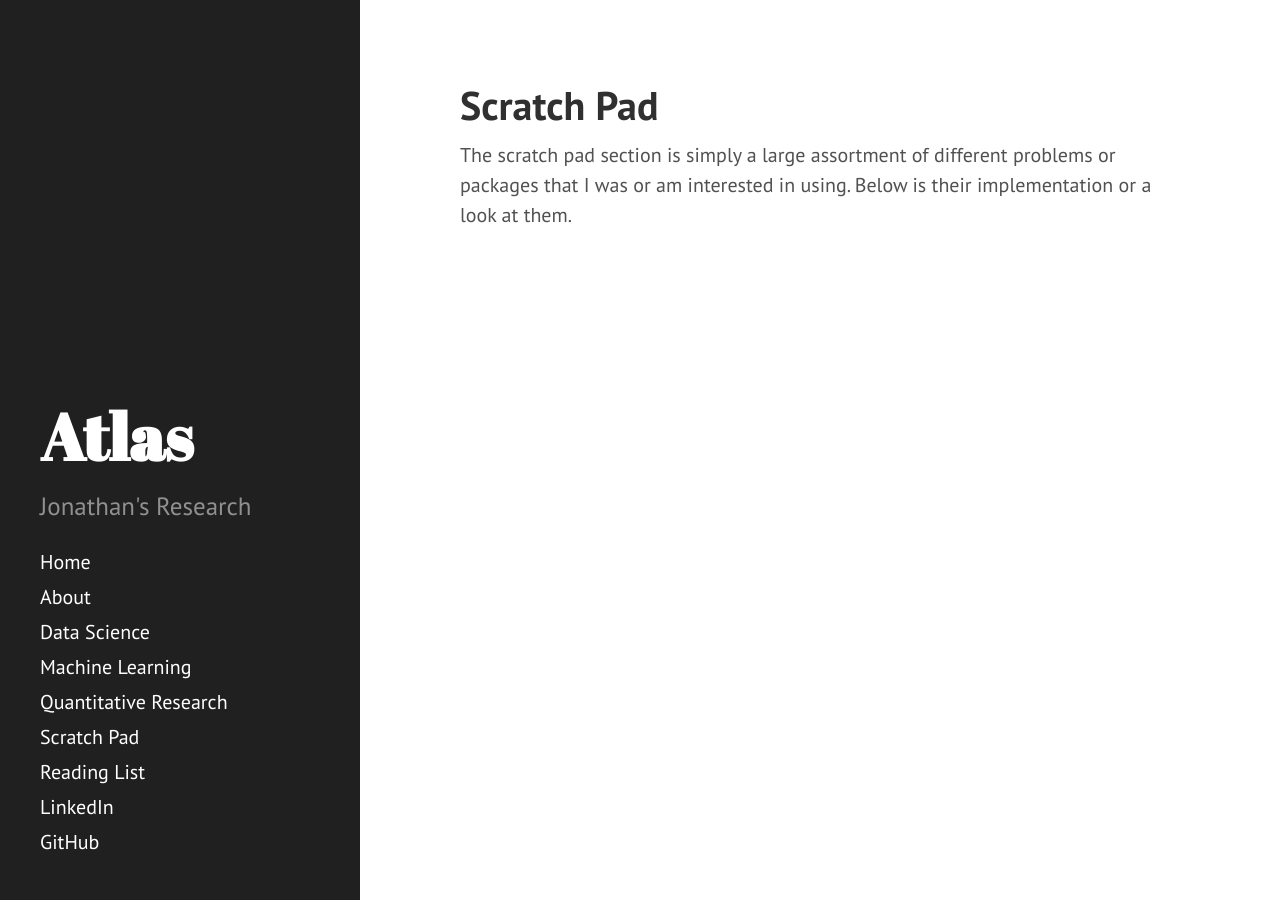
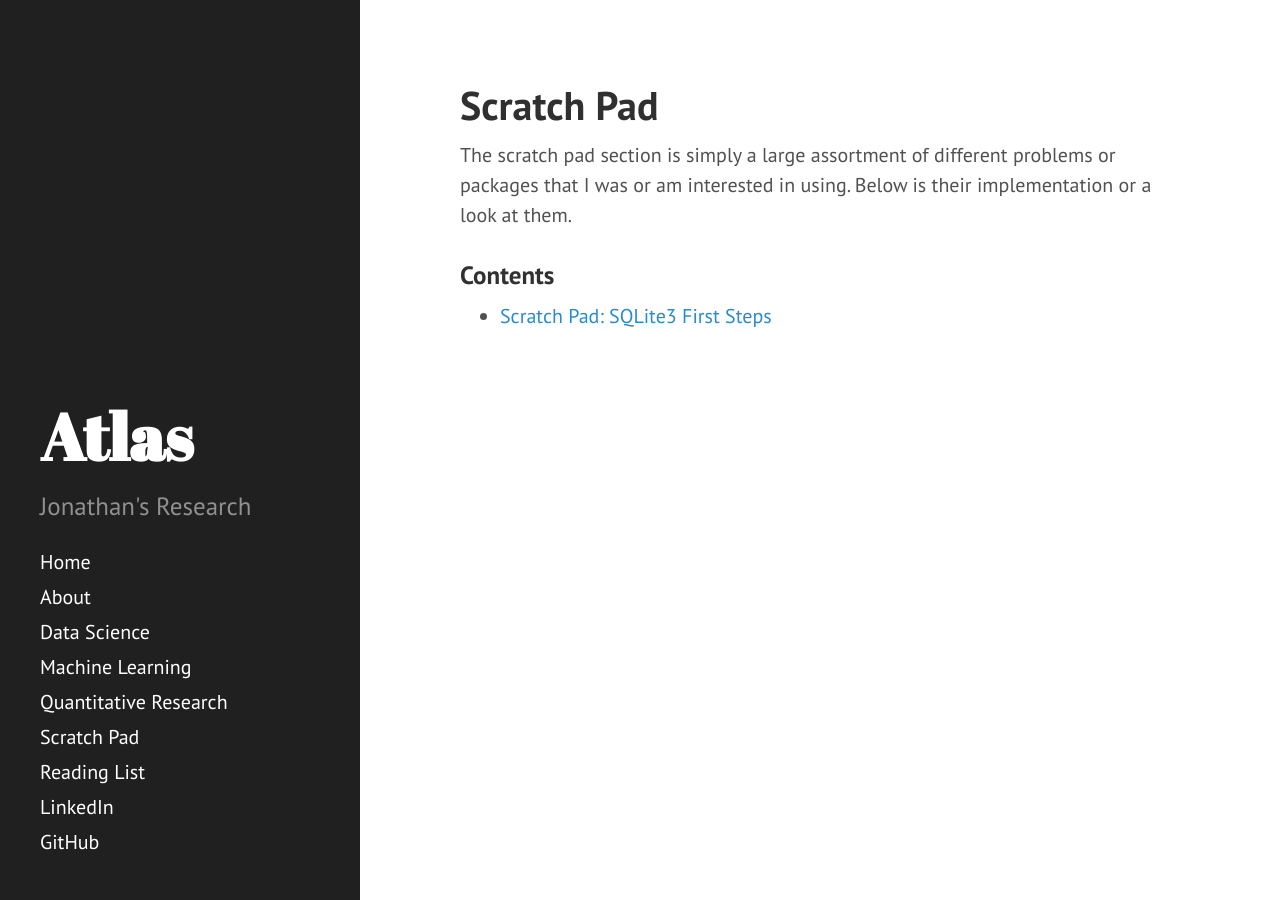
Before and after one commit to JonathanJohann/Research, a Jekyll site: the page built from Scratch_Pad.md, in a window 1280 px wide. Built offline with Jekyll 4.4.1, drawn with Linux system fonts in a browser that asks for light colours; Markdown is read by kramdown in place of the engine named in the settings.

Commit message:
Update Scratch_Pad.md

```diff
--- a/Scratch_Pad.md
+++ b/Scratch_Pad.md
@@ -4,3 +4,8 @@ title: Scratch Pad
 ---
 
 The scratch pad section is simply a large assortment of different problems or packages that I was or am interested in using. Below is their implementation or a look at them.
+
+
+### Contents
+
+* [Scratch Pad: SQLite3 First Steps](https://jonathanjohann.github.io/Research/2016/12/29/SQLite3-First-Steps/)
```
